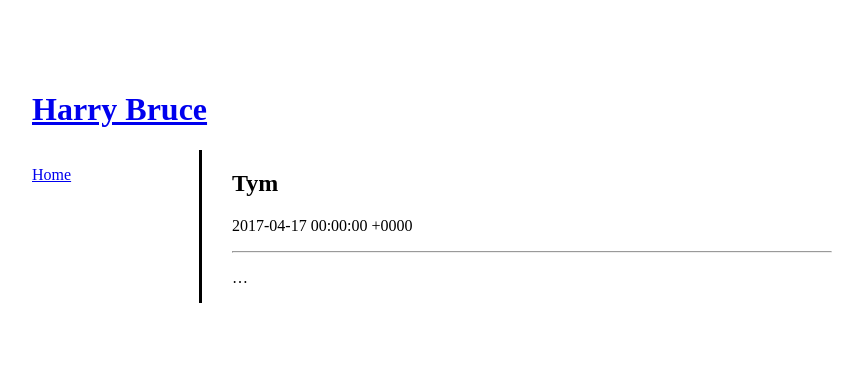
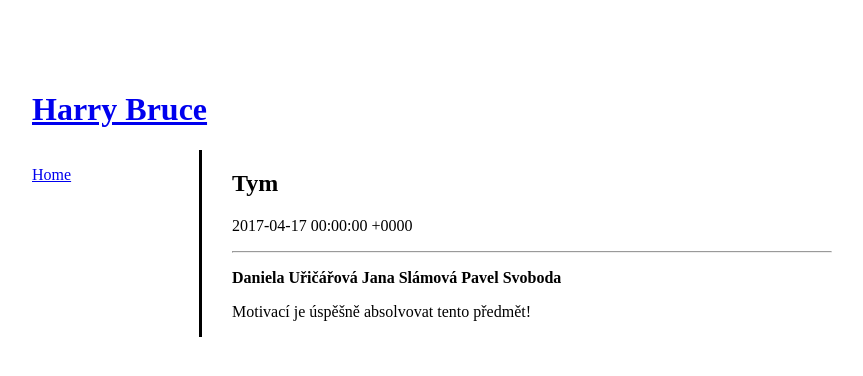
Before and after one commit to psvoboda94/learn-jekyll, a Jekyll site: the page built from _posts/2017-04-17-tym.md, in a window 1280 px wide. Shown: the top 376 px of the page, without its empty margins (208-1071 px from the left). Built offline with Jekyll 4.4.1, drawn with Linux system fonts in a browser that asks for light colours; our own code applies the rules of GitHub Pages for plain Markdown files.

Commit message:
Update 2017-04-17-tym.md

```diff
--- a/_posts/2017-04-17-tym.md
+++ b/_posts/2017-04-17-tym.md
@@ -1 +1,5 @@
-...
+**Daniela Uřičářová**
+**Jana Slámová**
+**Pavel Svoboda**
+
+Motivací je úspěšně absolvovat tento předmět!
```
